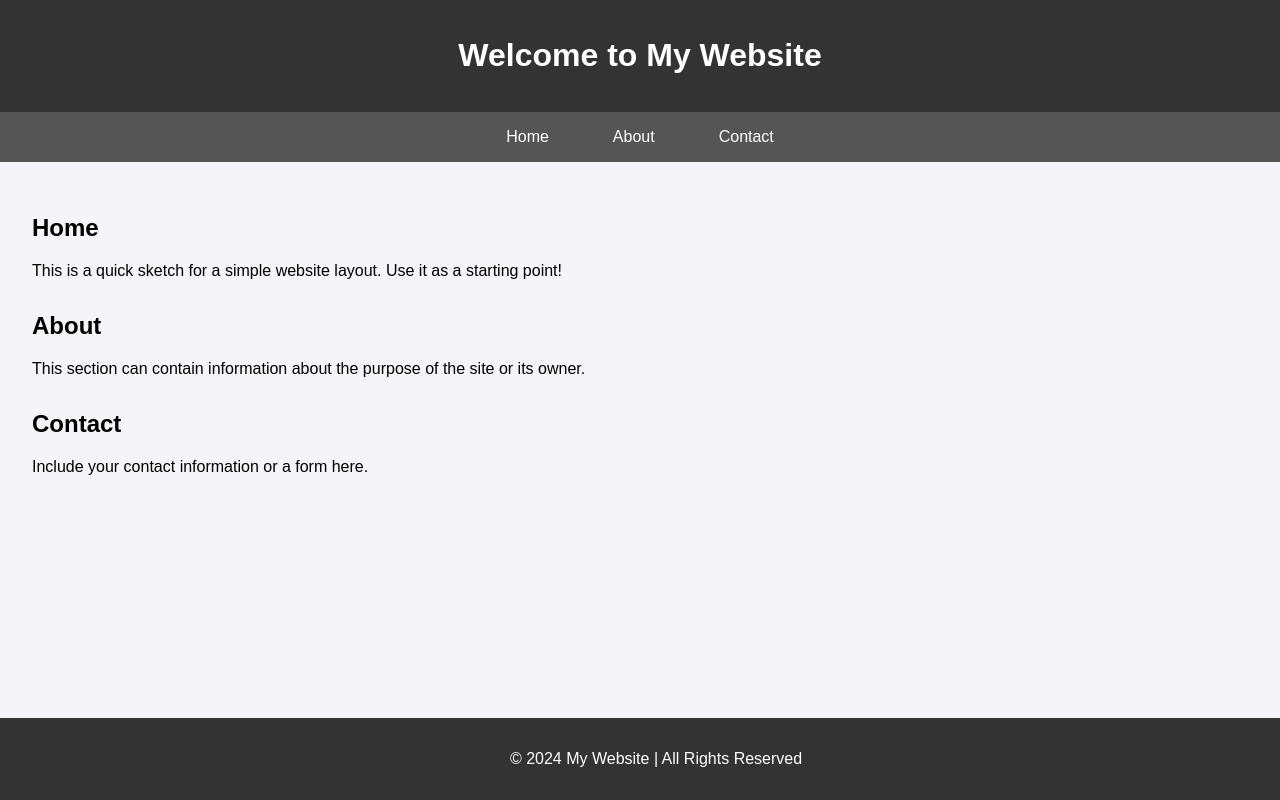
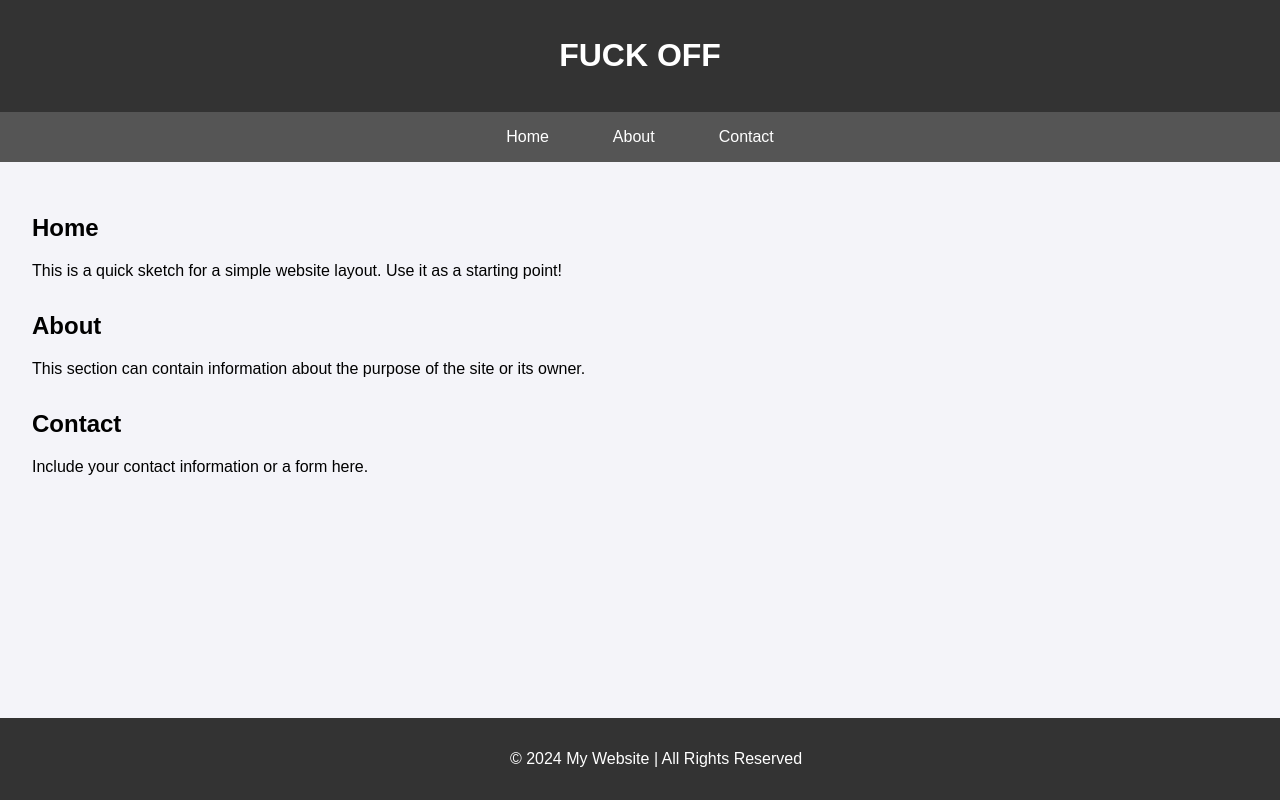
Before and after one commit to MattiasDTU/mattias.github.io, a plain HTML site: page index.html in a window 1280 px wide. Drawn offline with Linux system fonts and the light colour scheme.

Commit message:
Update index.html

```diff
--- a/index.html
+++ b/index.html
@@ -51,7 +51,7 @@
 <body>
 
     <header>
-        <h1>Welcome to My Website</h1>
+        <h1>FUCK OFF</h1>
     </header>
 
     <nav>
```
